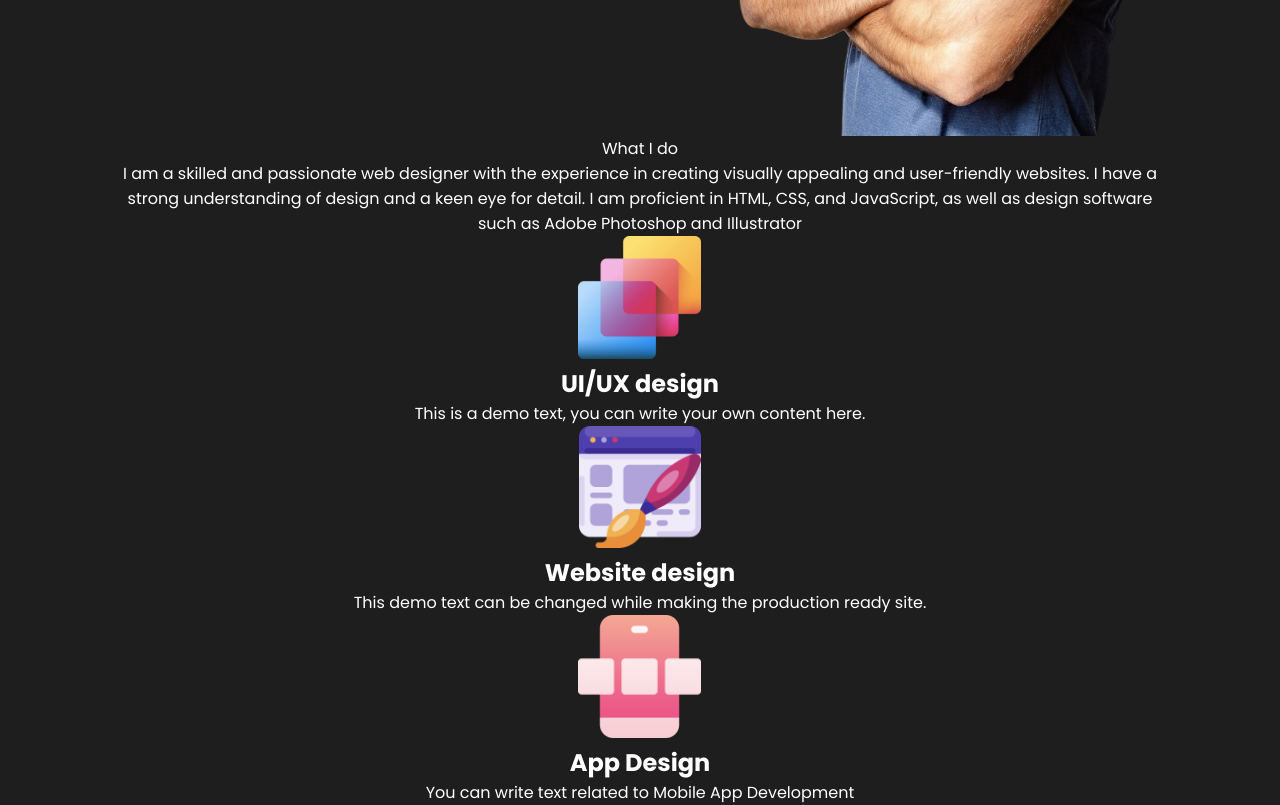
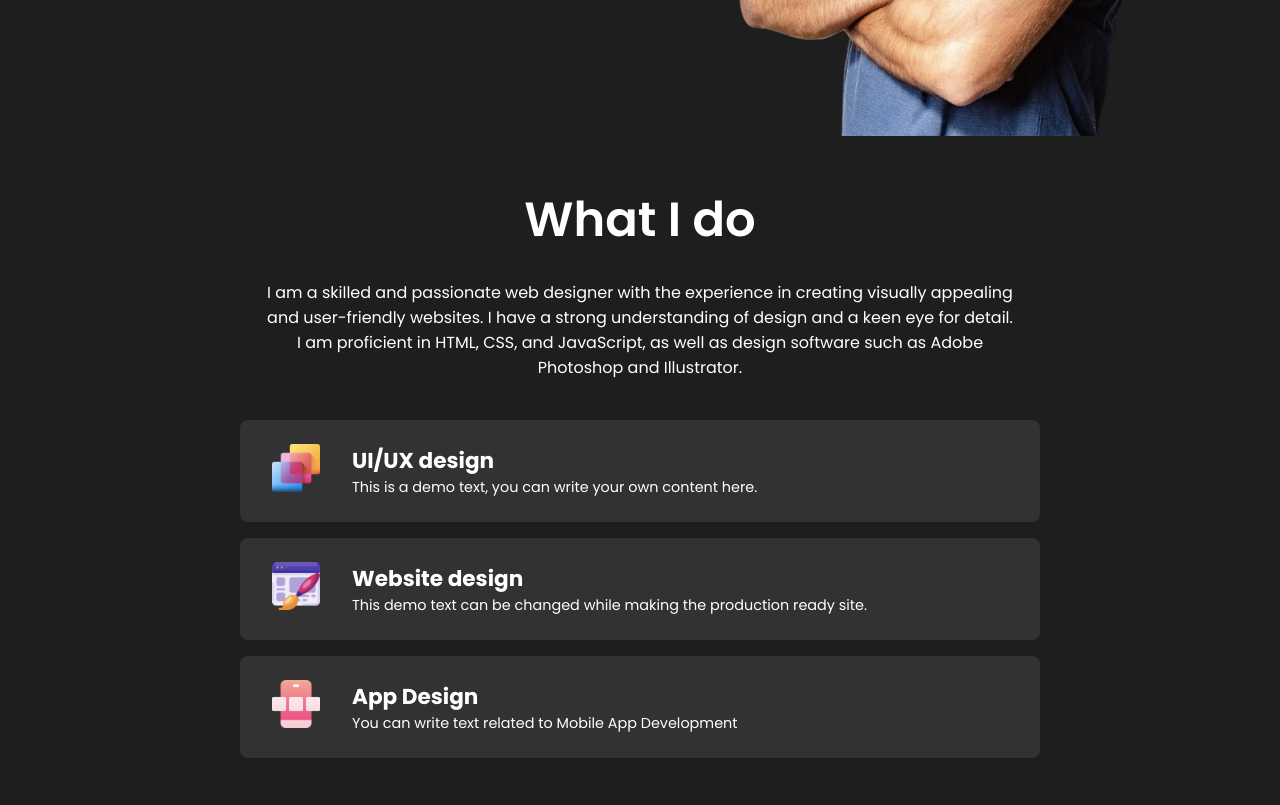
Before and after one commit to amt-francis-amos/portfolio, a React (Create React App) app: page / in a window 1280 px wide. Shown: the part 680-1485 px from the top of the page. Built offline with nearby package versions, Linux system fonts and the light colour scheme.

Commit message:
commit to main

```diff
--- a/src/components/Skills/Skills.js
+++ b/src/components/Skills/Skills.js
@@ -8,7 +8,7 @@ const Skills = () => {
   return (
    <section id="skills">
      <span className="skillTitle">What I do </span>
-     <span className='skillDesc'>I am a skilled and passionate web designer with the experience in creating visually appealing and user-friendly websites. I have a strong understanding of design and a keen eye for detail. I am proficient in HTML, CSS, and JavaScript, as well as design software such as Adobe Photoshop and Illustrator</span>
+     <span className='skillDesc'>I am a skilled and passionate web designer with the experience in creating visually appealing and user-friendly websites. I have a strong understanding of design and a keen eye for detail. I am proficient in HTML, CSS, and JavaScript, as well as design software such as Adobe Photoshop and Illustrator.</span>
    <div className="skillBars">
           <div className="skillBar">
             <img src={UIDesign} alt="UIDesign" className="skillBarImg" />
--- a/src/components/Skills/skills.css
+++ b/src/components/Skills/skills.css
@@ -9,3 +9,45 @@
     text-align:center;
     margin:0 auto;
 }
+
+.skillTitle{
+    font-size:3rem;
+    font-weight:600;
+    padding-top:3rem;
+    margin-bottom: 1.5rem;
+}
+
+.skillDesc{
+    max-width:51rem;
+    font-size:1rem;
+    font-weight:400;
+    padding:0 2rem;
+}
+
+.skillBars{
+    margin:1.5rem;
+    width:100vw;
+    max-width:80%;
+    text-align:left;
+}
+
+.skillBar{
+    display:flex;
+    margin: 1rem;
+    padding: 1.5rem 2rem;
+    border-radius:0.5rem;
+    background: rgb(50,50,50);
+}
+
+.skillBarImg{
+    object-fit:cover;
+    height:3rem;
+    width:3rem;
+    margin-right: 2rem;
+}
+
+
+.skillBarText{
+    font-size:0.9rem;
+    font-weight:400;
+}
```
